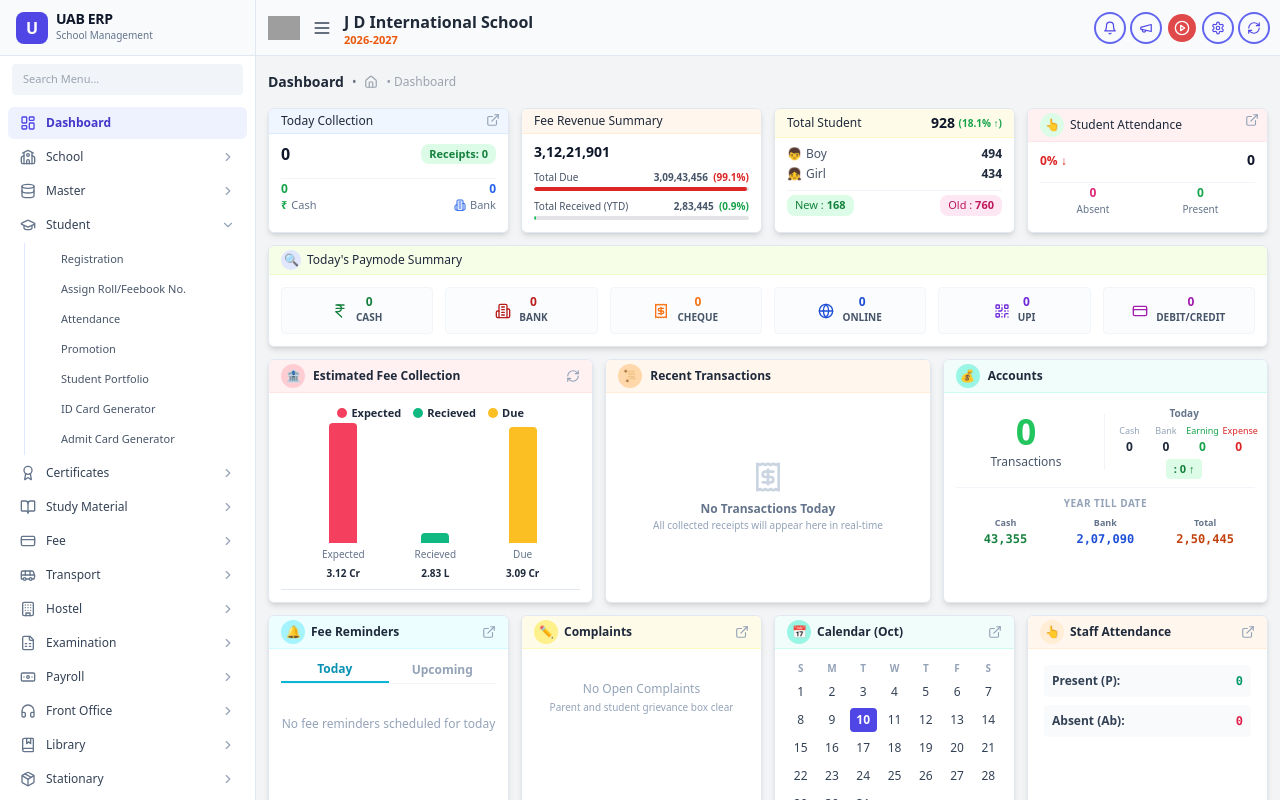
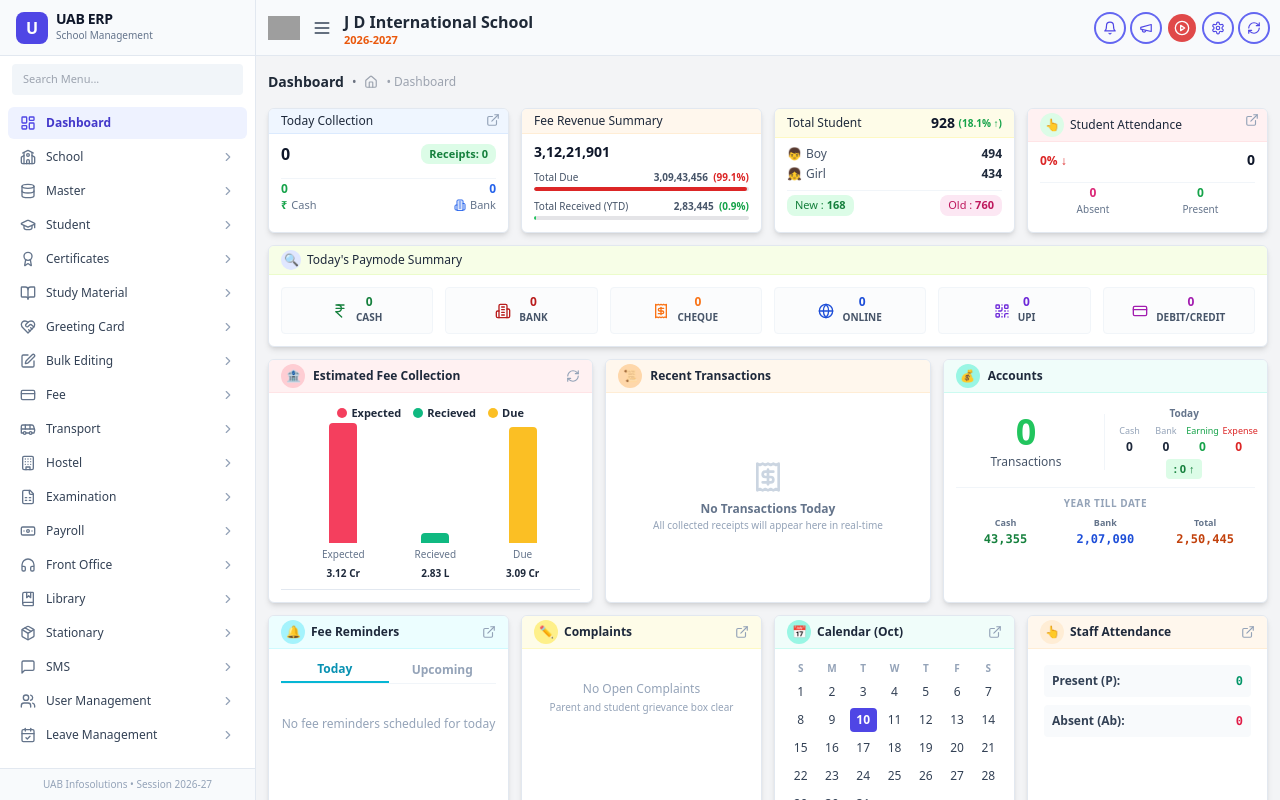
Before and after one commit to Durgesh-sharma9/school-erp, a React (Vite) app in the folder frontend/: page /apply-leave-request in a window 1280 px wide. Shown: the top 800 px of the page. Built offline with nearby package versions, Linux system fonts and the light colour scheme; grey boxes are pictures that could not be loaded.

Commit message:
feat(sidebar): add all 19 UAB modules with complete 90+ submenus and infinite scrolling

```diff
--- a/frontend/src/components/layout/Sidebar.jsx
+++ b/frontend/src/components/layout/Sidebar.jsx
@@ -21,7 +21,10 @@ import {
   ChevronRight,
   ExternalLink,
   ChevronLeft,
-  X
+  X,
+  HeartHandshake,
+  Edit,
+  Mail
 } from 'lucide-react';
 
 export const menuCategories = [
@@ -50,7 +53,8 @@ export const menuCategories = [
       { title: 'Group Subject Master', path: '/subject-group' },
       { title: 'Subject Master', path: '/subject' },
       { title: 'Subject Link', path: '/subject-link' },
-      { title: 'Stream Master', path: '/add-update-stream' }
+      { title: 'Stream Master', path: '/add-update-stream' },
+      { title: 'Reports', path: '/master-reports' }
     ]
   },
   {
@@ -61,10 +65,13 @@ export const menuCategories = [
       { title: 'Registration', path: '/student-registration' },
       { title: 'Assign Roll/Feebook No.', path: '/assign-roll-number' },
       { title: 'Attendance', path: '/student-attendance' },
+      { title: 'Online Classes', path: '/create-online-classes' },
       { title: 'Promotion', path: '/promotion' },
       { title: 'Student Portfolio', path: '/student-portfolio' },
       { title: 'ID Card Generator', path: '/id-card-generator' },
-      { title: 'Admit Card Generator', path: '/admit-card-generator' }
+      { title: 'Admit Card Generator', path: '/admit-card-generator' },
+      { title: 'Exam Date Sheet', path: '/exam-date-sheet' },
+      { title: 'Reports', path: '/student-reports' }
     ]
   },
   {
@@ -73,7 +80,10 @@ export const menuCategories = [
     icon: Award,
     subItems: [
       { title: 'CC/BC/TF', path: '/certificate-generater-new' },
-      { title: 'TC Generation', path: '/transfer-certificate' }
+      { title: 'TC Generation', path: '/transfer-certificate' },
+      { title: 'Gen Manual TC', path: '/generate-manual-tc' },
+      { title: 'Bulk TC Gen', path: '/add-update-tc-bulk' },
+      { title: 'Manual CC/BC/TF', path: '/manual-cc-bc' }
     ]
   },
   {
@@ -81,8 +91,28 @@ export const menuCategories = [
     title: 'Study Material',
     icon: BookOpen,
     subItems: [
-      { title: 'Upload Material', path: '/study-material' },
-      { title: 'Assignment', path: '/assignment' }
+      { title: 'Homework', path: '/homework' },
+      { title: 'Online Classes', path: '/create-online-classes' },
+      { title: 'Upload Pre Year Paper', path: '/upload-pre-year-paper' },
+      { title: 'Reports', path: '/study-material-reports' }
+    ]
+  },
+  {
+    id: 'greetingCard',
+    title: 'Greeting Card',
+    icon: HeartHandshake,
+    subItems: [
+      { title: 'Send Greeting Card', path: '/send-greeting-card-msg' },
+      { title: 'Reports', path: '/greeting-card-reports' }
+    ]
+  },
+  {
+    id: 'bulkEditing',
+    title: 'Bulk Editing',
+    icon: Edit,
+    subItems: [
+      { title: 'Edit Bulk Student', path: '/add-edit-bulk-students' },
+      { title: 'Student Photo Management', path: '/student-photo-management' }
     ]
   },
   {
@@ -95,9 +125,13 @@ export const menuCategories = [
       { title: 'Concession Category', path: '/fee-concession-type' },
       { title: 'Fee Fine Master', path: '/fee-fine-master' },
       { title: 'Fee Structure', path: '/fee-structure' },
+      { title: 'Fee Edit Manual', path: '/fee-edit-manual' },
+      { title: 'Fee Concession', path: '/fee-concession' },
       { title: 'Fee Entry', path: '/fee-collection' },
       { title: 'Sibling Fee Entry', path: '/sibling-fee-collection' },
-      { title: 'Cancel Fee', path: '/fee-refund' }
+      { title: 'Cancel Fee', path: '/fee-refund' },
+      { title: 'Board Fee Manual Entry', path: '/board-fee-manual-collection' },
+      { title: 'Reports', path: '/fee-reports' }
     ]
   },
   {
@@ -106,7 +140,12 @@ export const menuCategories = [
     icon: Bus,
     subItems: [
       { title: 'Transport Vehicle', path: '/transport-vehicle' },
-      { title: 'Transport Route', path: '/transport-route' }
+      { title: 'Transport Route', path: '/transport-route' },
+      { title: 'Transport Destination', path: '/transport-destination' },
+      { title: 'Transport Assign Routes', path: '/transport-assign-routes' },
+      { title: 'Transport Assign Vehicle', path: '/transport-assign-vehicle' },
+      { title: 'Edit Transport Fee', path: '/edit-transport-fee' },
+      { title: 'Reports', path: '/transport-reports' }
     ]
   },
   {
@@ -114,8 +153,12 @@ export const menuCategories = [
     title: 'Hostel',
     icon: Building,
     subItems: [
-      { title: 'Hostel Rooms', path: '/hostel-rooms' },
-      { title: 'Student Allocation', path: '/hostel-allocation' }
+      { title: 'Hostel Master', path: '/add-update-hostel' },
+      { title: 'Block Master', path: '/add-update-block' },
+      { title: 'Hostel Floor', path: '/add-update-floor' },
+      { title: 'Room Type', path: '/add-update-room-type' },
+      { title: 'Room Master', path: '/add-update-room' },
+      { title: 'Reports', path: '/hostel-reports' }
     ]
   },
   {
@@ -125,9 +168,14 @@ export const menuCategories = [
     subItems: [
       { title: 'Exam Term', path: '/exam-terms' },
       { title: 'Exam Names', path: '/exam-names' },
+      { title: 'Group Master', path: '/group-master' },
       { title: 'Grade Master', path: '/grade-master' },
+      { title: 'Link Student With Subject', path: '/link-student-with-subject' },
       { title: 'Marks Entry', path: '/marks-entry' },
-      { title: 'Student Wise Marks Entry', path: '/student-wise-marks-entry' }
+      { title: 'Student Wise Marks Entry', path: '/student-wise-marks-entry' },
+      { title: 'PRC Comment', path: '/prc-comment' },
+      { title: 'Lock Marks Entry', path: '/marks-entry-locking' },
+      { title: 'Reports', path: '/examination-reports' }
     ]
   },
   {
@@ -135,12 +183,18 @@ export const menuCategories = [
     title: 'Payroll',
     icon: Banknote,
     subItems: [
+      { title: 'Branch', path: '/payroll-branch' },
       { title: 'Department', path: '/payroll-department' },
       { title: 'Designation', path: '/payroll-designation' },
+      { title: 'Allowances', path: '/payroll-allowances' },
+      { title: 'Leave Setup', path: '/payroll-leave-setup' },
+      { title: 'Shift Master', path: '/shift-master' },
       { title: 'Staff Registration', path: '/payroll-registration' },
       { title: 'Staff Attendance', path: '/staff-attendance' },
       { title: 'Generate Salary', path: '/generate-staff-salary' },
-      { title: 'Staff ID Card', path: '/staff-id-card-generator' }
+      { title: 'Advance Salary', path: '/payroll-advance-payment' },
+      { title: 'Staff ID Card', path: '/staff-id-card-generator' },
+      { title: 'Reports', path: '/payroll-reports' }
     ]
   },
   {
@@ -148,9 +202,18 @@ export const menuCategories = [
     title: 'Front Office',
     icon: Headphones,
     subItems: [
+      { title: 'App Users', path: '/app-users' },
+      { title: 'Reminder', path: '/reminder' },
+      { title: 'Student Gate Pass', path: '/gate-pass' },
       { title: 'Visitor Enquiry', path: '/visitor-enquiry' },
       { title: 'Pre-Admission', path: '/pre-admission' },
-      { title: 'Student Gate Pass', path: '/gate-pass' }
+      { title: 'Calendar Planning', path: '/calendar-planning' },
+      { title: 'Student App Popup', path: '/student-app-popup' },
+      { title: 'Staff Gate Pass', path: '/staff-gate-pass' },
+      { title: 'Visit Staff Meeting', path: '/payroll-visit-staff-meeting' },
+      { title: 'Student Complaint', path: '/get-complaint' },
+      { title: 'Staff Complaint', path: '/manual-complaint' },
+      { title: 'Reports', path: '/front-office-reports' }
     ]
   },
   {
@@ -159,7 +222,13 @@ export const menuCategories = [
     icon: BookMarked,
     subItems: [
       { title: 'Library Master', path: '/library-master' },
-      { title: 'Add Books', path: '/add-books' }
+      { title: 'Add Books', path: '/add-books' },
+      { title: 'Issue Books', path: '/issue-book' },
+      { title: 'Return Books', path: '/return-book' },
+      { title: 'Purchase Books', path: '/purchase-book' },
+      { title: 'Damaged Books', path: '/damaged-book' },
+      { title: 'Library Supplier Master', path: '/library-supplier-master' },
+      { title: 'Reports', path: '/library-reports' }
     ]
   },
   {
@@ -167,43 +236,70 @@ export const menuCategories = [
     title: 'Stationary',
     icon: Package,
     subItems: [
-      { title: 'Item Master', path: '/item-master' },
-      { title: 'Issue Item', path: '/issue-item' }
+      { title: 'School Shop Info', path: '/shop-info' },
+      { title: 'Supplier Shop Master', path: '/supplier-master' },
+      { title: 'Category Master', path: '/category-master' },
+      { title: 'Items Master', path: '/items-master' },
+      { title: 'Set Master', path: '/set-master' },
+      { title: 'Issue Items', path: '/issue-items' },
+      { title: 'Due Payment', path: '/due-payment' },
+      { title: 'Purchase Items', path: '/purchase-items' },
+      { title: 'Reports', path: '/stationary-reports' }
     ]
   },
   {
     id: 'sms',
-    title: 'SMS & WhatsApp',
+    title: 'SMS',
     icon: MessageSquare,
     subItems: [
-      { title: 'Send SMS', path: '/send-sms' },
-      { title: 'SMS Templates', path: '/sms-templates' }
+      { title: 'Student SMS', path: '/student-sms' },
+      { title: 'Staff SMS', path: '/staff-sms' },
+      { title: 'Birthday SMS', path: '/birthday-sms' },
+      { title: 'Individual SMS', path: '/individual-sms' },
+      { title: 'Visitor SMS', path: '/visitor-sms' },
+      { title: 'Create Whatsapp Templates', path: '/create-whatsapp-templates' },
+      { title: 'Reports', path: '/sms-reports' }
     ]
   },
   {
     id: 'userManagement',
     title: 'User Management',
     icon: Users,
-    path: '/user-management'
+    subItems: [
+      { title: 'Manage Users', path: '/user-privilege' },
+      { title: 'Reports', path: '/user-reports' }
+    ]
   },
   {
     id: 'leaveManagement',
     title: 'Leave Management',
     icon: CalendarCheck,
-    path: '/leave-management'
+    subItems: [
+      { title: 'Student Leave Requests', path: '/all-leave-requests' },
+      { title: 'Staff Leave Requests', path: '/staff-leave-requests' },
+      { title: 'Apply Leave Request', path: '/apply-leave-request' }
+    ]
   }
 ];
 
 export function Sidebar({ currentPath = '/', onNavigate, isOpen = true, onClose }) {
   const [openDropdowns, setOpenDropdowns] = useState({
-    student: true,
+    student: false,
     fee: false,
     master: false
   });
+  const [searchTerm, setSearchTerm] = useState('');
 
   const toggleDropdown = (id) => {
     setOpenDropdowns(prev => ({ ...prev, [id]: !prev[id] }));
   };
+
+  const filteredCategories = menuCategories.filter(item => {
+    if (!searchTerm) return true;
+    const matchParent = item.title.toLowerCase().includes(searchTerm.toLowerCase());
+    const matchChild = item.subItems?.some(s => s.title.toLowerCase().includes(searchTerm.toLowerCase()));
+    return matchParent || matchChild;
+  });
 
   if (!isOpen) return null;
 
@@ -215,9 +311,9 @@ export function Sidebar({ currentPath = '/', onNavigate, isOpen = true, onClose
         className="fixed inset-0 bg-slate-900/40 z-40 md:hidden transition-opacity"
       />
 
-      <aside className="fixed md:static inset-y-0 left-0 z-50 w-64 bg-white border-r border-slate-200 min-h-screen flex flex-col shrink-0 select-none text-slate-800 shadow-lg md:shadow-none transition-transform duration-300">
+      <aside className="fixed md:static inset-y-0 left-0 z-50 w-64 bg-white border-r border-slate-200 h-screen flex flex-col shrink-0 select-none text-slate-800 shadow-lg md:shadow-none transition-transform duration-300">
         {/* Brand Header */}
-        <div className="h-14 px-4 border-b border-slate-200 flex items-center justify-between bg-slate-50">
+        <div className="h-14 px-4 border-b border-slate-200 flex items-center justify-between bg-slate-50 shrink-0">
           <div className="flex items-center space-x-2">
             <div className="w-8 h-8 rounded-lg bg-indigo-600 text-white flex items-center justify-center font-bold text-base shadow-xs">
               U
@@ -241,22 +337,24 @@ export function Sidebar({ currentPath = '/', onNavigate, isOpen = true, onClose
         </div>
 
         {/* Menu Search Box */}
-        <div className="px-3 pt-2 pb-1">
+        <div className="px-3 pt-2 pb-1 shrink-0">
           <div className="relative">
             <input
               type="text"
               placeholder="Search Menu..."
+              value={searchTerm}
+              onChange={(e) => setSearchTerm(e.target.value)}
               className="w-full text-[11px] rounded bg-slate-100 border border-transparent px-2.5 py-1.5 focus:bg-white focus:border-indigo-400 focus:outline-none"
             />
           </div>
         </div>
 
-        {/* Menu List */}
+        {/* Menu List - Smooth Infinite Scroll for all 19 UAB categories and 100+ submenus */}
         <div className="flex-1 overflow-y-auto px-2 py-2 space-y-0.5 text-xs font-medium custom-scrollbar">
-          {menuCategories.map((item) => {
+          {filteredCategories.map((item) => {
             const Icon = item.icon;
             const hasChildren = item.subItems && item.subItems.length > 0;
-            const isOpen = openDropdowns[item.id];
+            const isOpen = openDropdowns[item.id] || searchTerm.length > 0;
             const isActive = currentPath === item.path || (hasChildren && item.subItems.some(sub => sub.path === currentPath));
 
             return (
@@ -319,7 +417,7 @@ export function Sidebar({ currentPath = '/', onNavigate, isOpen = true, onClose
         </div>
 
         {/* Footer Info */}
-        <div className="p-2 border-t border-slate-200 text-[10px] text-slate-400 text-center bg-slate-50">
+        <div className="p-2 border-t border-slate-200 text-[10px] text-slate-400 text-center bg-slate-50 shrink-0">
           UAB Infosolutions &bull; Session 2026-27
         </div>
       </aside>
```
